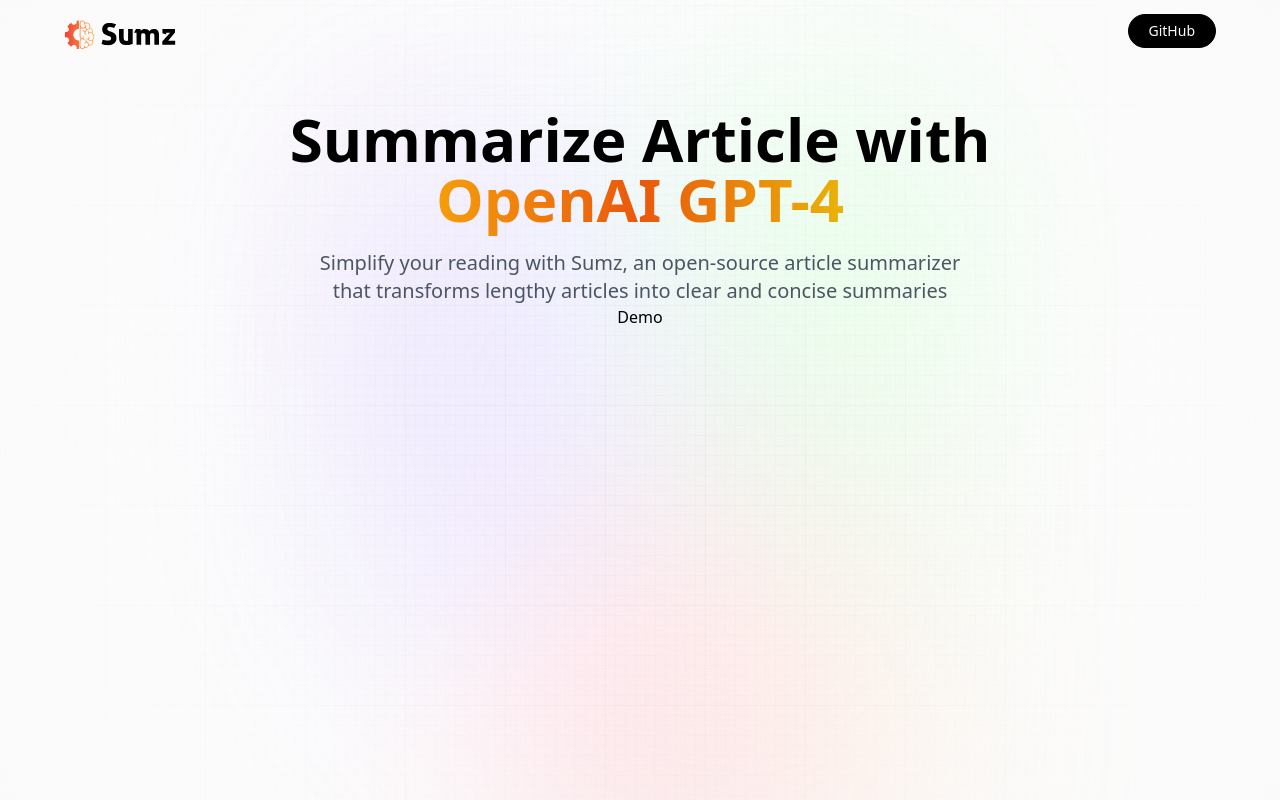
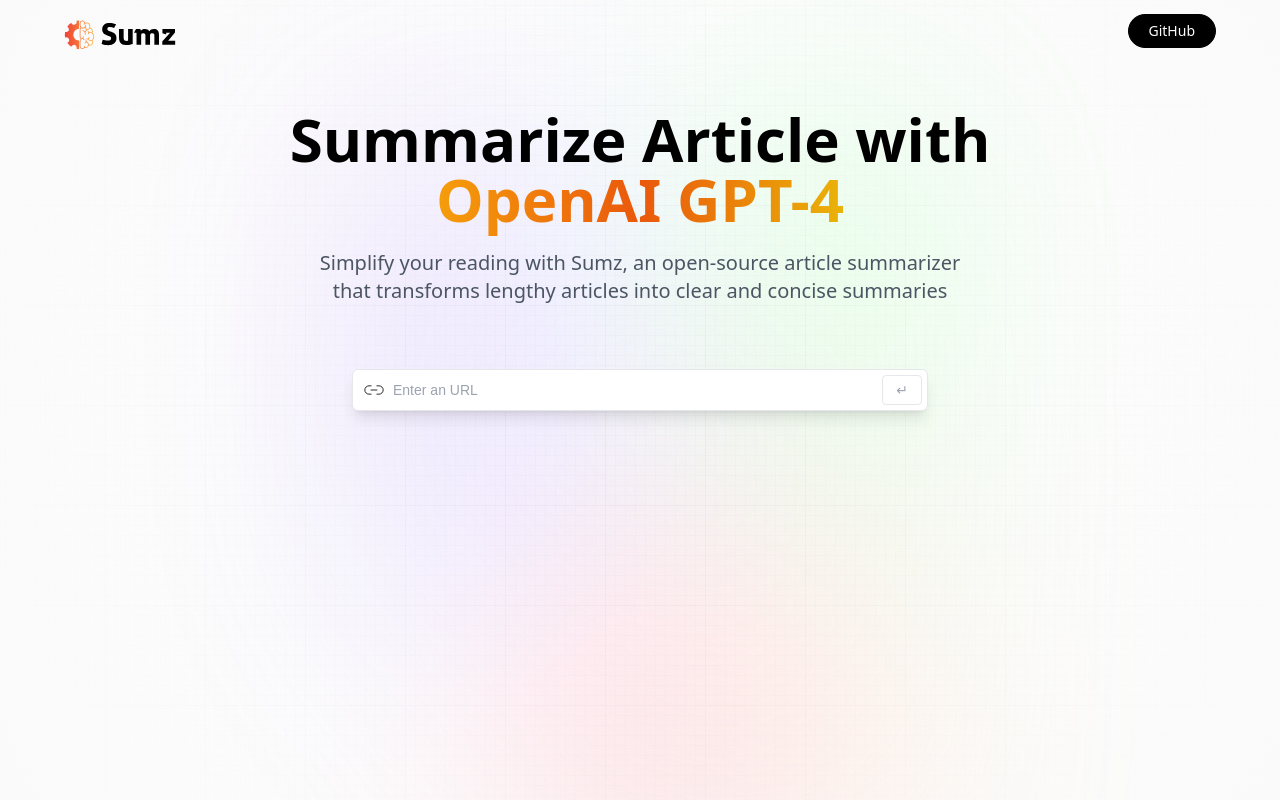
Before and after one commit to Alina-Rosenbusch/ai_summarizer, a React (Vite) app: page / in a window 1280 px wide. Built offline with nearby package versions, Linux system fonts and the light colour scheme; a web font is replaced by a local one.

Commit message:
add searchbar

```diff
--- a/src/components/Demo.jsx
+++ b/src/components/Demo.jsx
@@ -1,9 +1,43 @@
-import React from 'react'
+import React from "react";
+import { useEffect, useState } from "react";
+import { copy, linkIcon, loader, tick } from "../assets";
 
 const Demo = () => {
   return (
-    <div>Demo</div>
-  )
-}
+    <section className="mt-16 w-full max-w-xl">
+      <div className="flex flex-col w-full gap-2">
+        <form
+          className="relative flex justify-center items-center"
+          onSubmit={() => {}}
+        >
+          {/* Searchbar */}
+          <img
+            src={linkIcon}
+            alt="link_icon"
+            className="absolute left-0 my-2 ml-3 w-5"
+          />
 
-export default Demo
+          <input
+            type="url"
+            placeholder="Enter an URL"
+            value=""
+            onChange={() => {}}
+            required
+            className="url_input peer"
+          />
+
+          <button
+            type="submit"
+            className="submit_btn peer-focus:border-grey-700 peer-focus:text-grey-700"
+          >
+            ↵
+          </button>
+        </form>
+
+        {/* Browser URL History */}
+      </div>
+    </section>
+  );
+};
+
+export default Demo;
```
